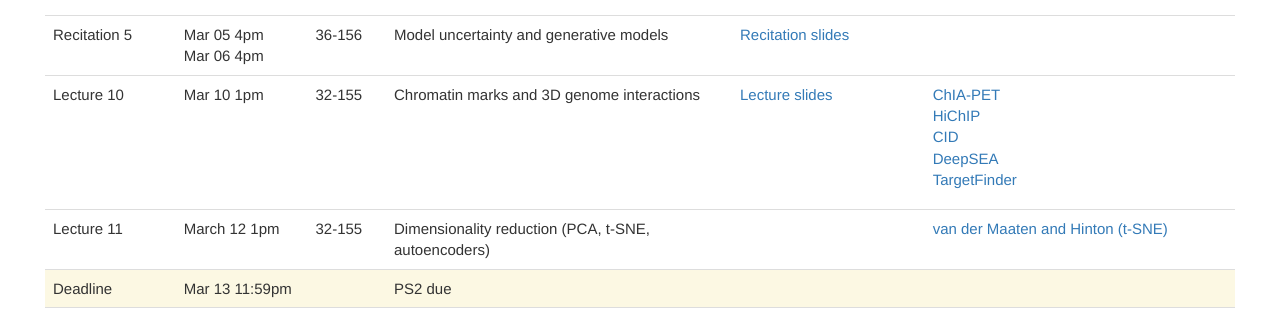
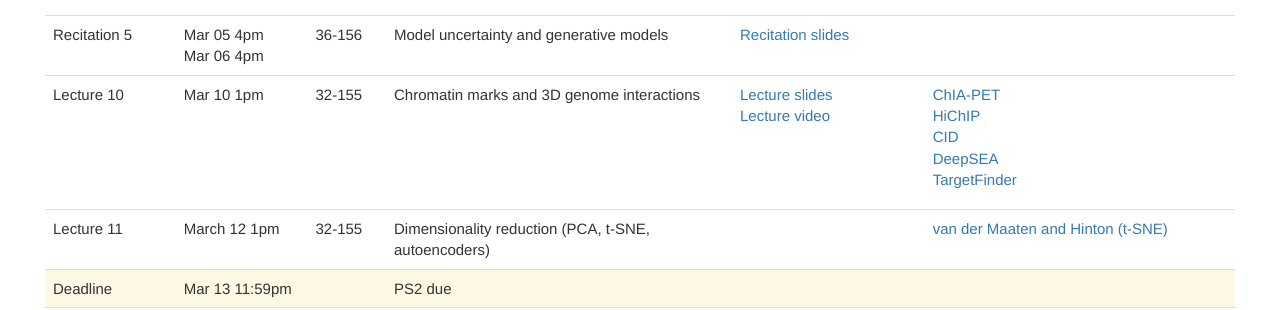
Before and after one commit to mit6874/mit6874.github.io, a Jekyll site: the page built from index.html, in a window 1280 px wide and 900 px high, scrolled down 2012 px. Shown: the part 153-463 px from the top of the window. Built offline with Jekyll 4.4.1, drawn with Linux system fonts in a browser that asks for light colours; nearby versions of some CDN libraries.

Commit message:
L10 lecture video

```diff
--- a/index.html
+++ b/index.html
@@ -288,6 +288,7 @@
             <td>
 		        <ul>
                     <li><a href="assets/sp2020/slides/L10_Epigenomics_3Db.pdf">Lecture slides</a></li>
+                    <li><a href="https://youtu.be/Ktmhh-l8vxQ">Lecture video</a></li>
                 </ul>
             </td>
             <td>
```
